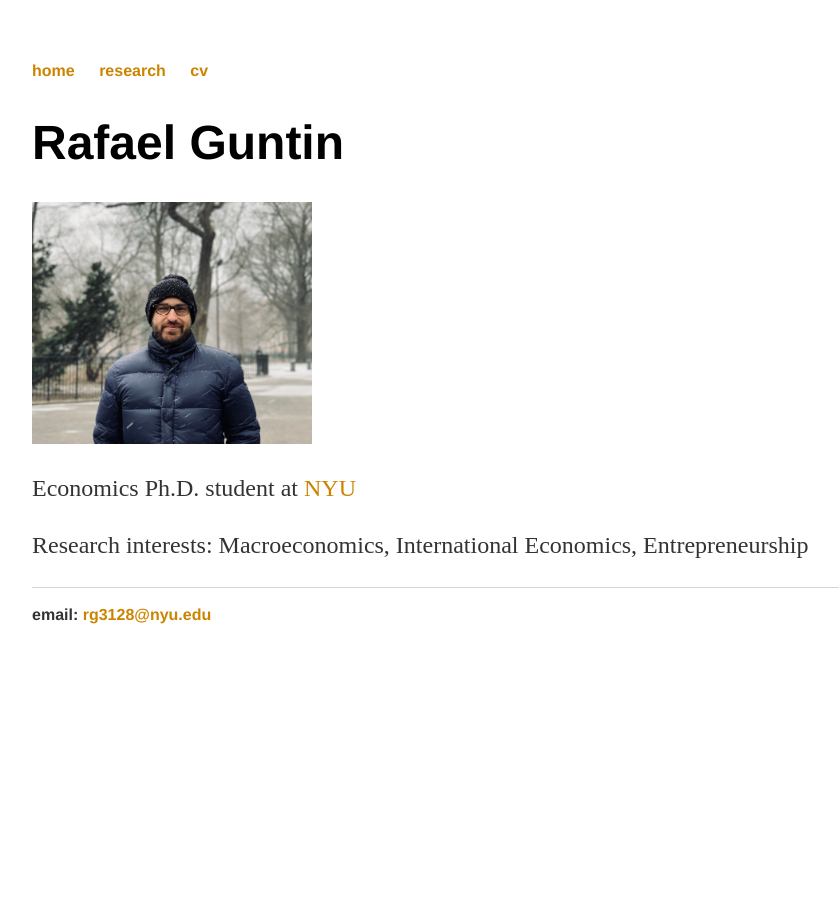
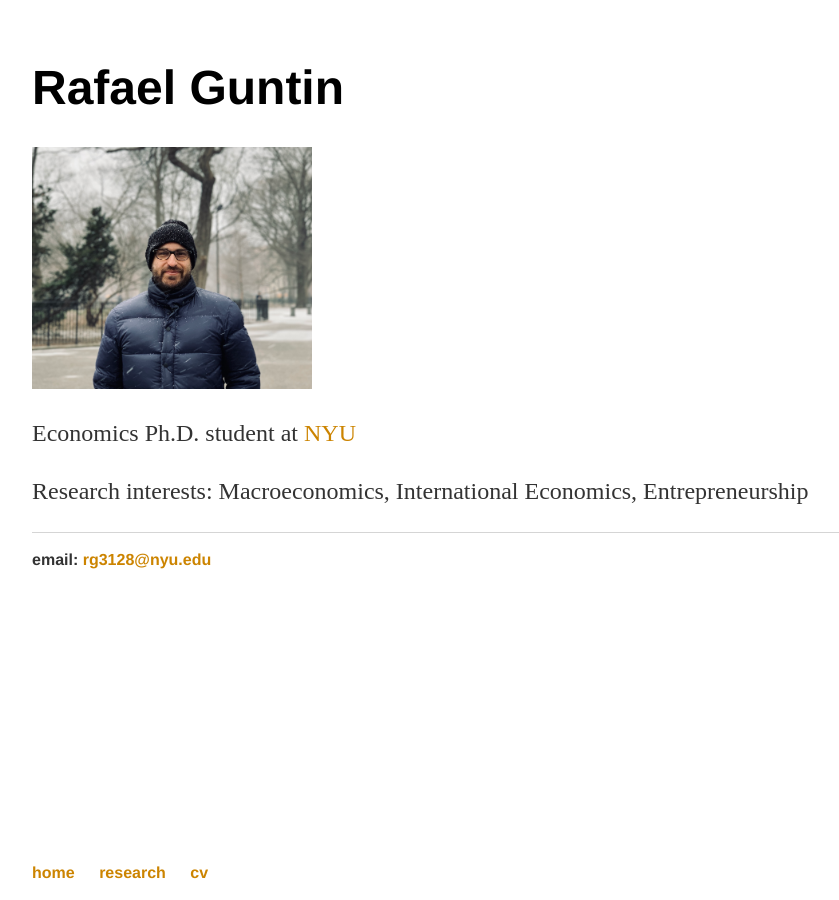
Before and after one commit to rafaguntin/rafaguntin.github.io, a Jekyll site: the page built from index.html, in a window 1280 px wide. Shown: the whole page, without its empty margins (64-903 px from the left). Built offline with Jekyll 4.4.1, drawn with Linux system fonts in a browser that asks for light colours.

Commit message:
Update main.css

```diff
--- a/css/main.css
+++ b/css/main.css
@@ -14,5 +14,10 @@ h4 { font-size: 1.9em; }
 
 nav ul, footer ul { font-size: 1em; font-family: 'Helvetica', 'Arial', 'Sans-Serif'; padding: 0px; list-style: none; font-weight: bold; }
 nav ul li, footer ul li { display: inline; margin-right: 20px; }
+nav ul {
+  position: fixed; /* Set the navbar to fixed position */
+  bottom: 0; /* Position the navbar at the bottom of the page */
+  width: 100%; /* Full width */
+}
 
 footer { border-top: 1px solid #d5d5d5; font-size: 1em; }
```
